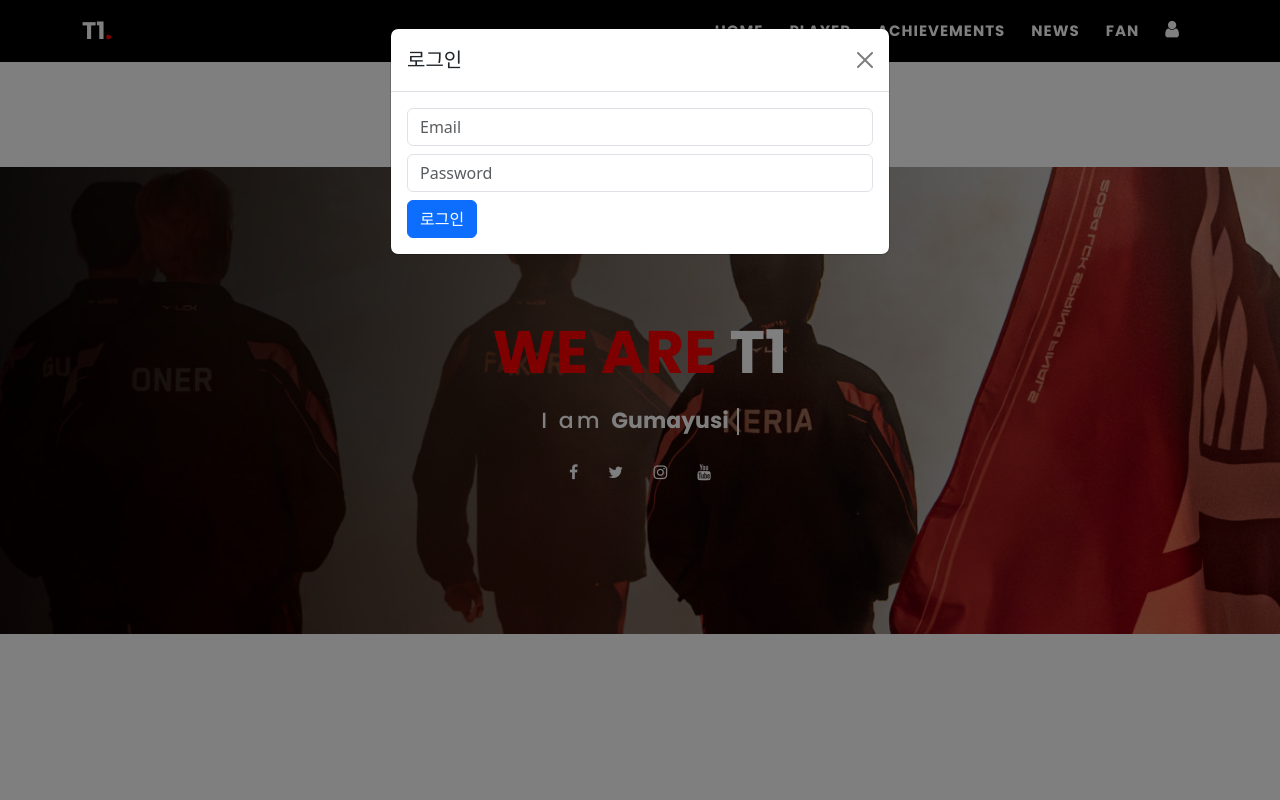
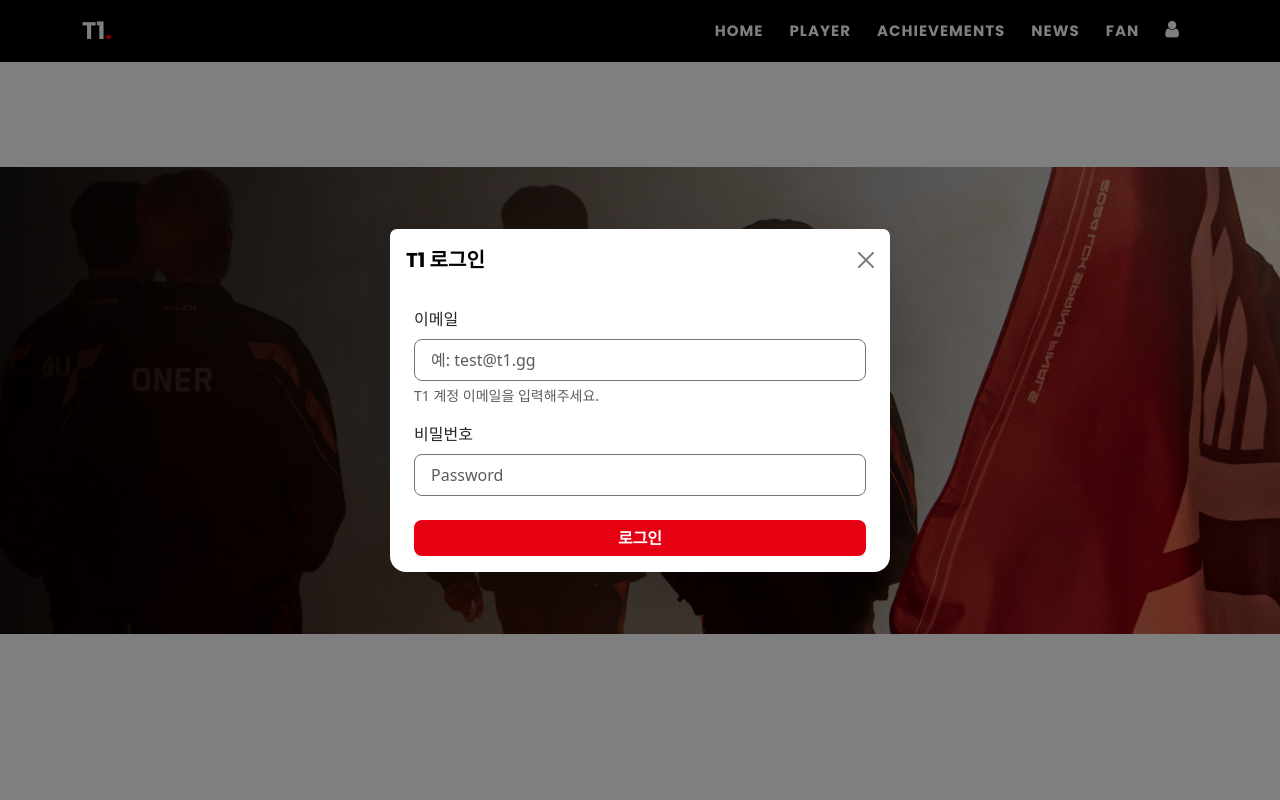
Before and after one commit to pjj5588-arch/task, a plain HTML site: page index.html in a window 1280 px wide. Both pictures are taken after a click on the link 1172 px from the left and 31 px from the top of the page. Shown: the top 800 px of the page. Drawn offline with nearby package versions, Linux system fonts and the light colour scheme.

Commit message:
모닝수정

```diff
--- a/assets/css/style.css
+++ b/assets/css/style.css
@@ -296,6 +296,16 @@
 }
 
 
+  /* 버튼 호버 효과 */
+  #loginModal .btn:hover {
+    background-color: #ff1a2a;
+  }
+
+  /* 입력창 포커스 효과 */
+  #loginModal .form-control:focus {
+    box-shadow: 0 0 0 2px #E60012;
+    outline: none;
+  }
 
 /**************************************
  * 02.Preloader Style
--- a/assets/js/login.js
+++ b/assets/js/login.js
@@ -1,29 +1,37 @@
-document.addEventListener('DOMContentLoaded', function() {
+document.addEventListener('DOMContentLoaded', () => {
   const loginForm = document.getElementById('loginForm');
-  if (!loginForm) return;
+  const loginModalEl = document.getElementById('loginModal');
+  const loginButton = document.getElementById('loginButton');
 
-  loginForm.addEventListener('submit', function(e) {
+  if (!loginForm || !loginModalEl || !loginButton) return;
+
+  loginForm.addEventListener('submit', (e) => {
     e.preventDefault();
 
-    const email = document.getElementById('email').value;
-    const password = document.getElementById('password').value;
+    const email = document.getElementById('email').value.trim();
+    const password = document.getElementById('password').value.trim();
 
     const correctEmail = "test@t1.gg";
     const correctPassword = "1234";
 
     if (email === correctEmail && password === correctPassword) {
       alert("로그인 성공! 🎉");
-      // 로그인 성공 시 모달 닫기
-      const modal = bootstrap.Modal.getInstance(document.getElementById('loginModal'));
+      const modal = bootstrap.Modal.getInstance(loginModalEl);
       modal.hide();
     } else {
       alert("로그인 실패. 이메일 또는 비밀번호를 확인하세요.");
     }
   });
 
-  // 모달 닫힌 후 로그인 버튼으로 포커스 이동
-  const loginModalEl = document.getElementById('loginModal');
-  loginModalEl.addEventListener('hidden.bs.modal', function () {
-    document.getElementById('loginButton').focus();
+  // 모달 열릴 때 스크롤 잠금
+  loginModalEl.addEventListener('show.bs.modal', () => {
+    document.body.style.overflow = 'hidden';
+  });
+
+  // 모달 닫힐 때 스크롤 복원 & 포커스 제거
+  loginModalEl.addEventListener('hidden.bs.modal', () => {
+    document.body.style.overflow = ''; // 스크롤 원래대로
+    document.activeElement.blur();     // 포커스 제거 (자동 스크롤 방지)
+    loginForm.reset();
   });
 });
--- a/index.html
+++ b/index.html
@@ -237,29 +237,51 @@
   </footer>
   <!-- End Footer Section -->
 
-<!-- 로그인 버튼 -->
-<button id="loginButton" type="button" class="btn btn-primary" data-bs-toggle="modal" data-bs-target="#loginModal">
-  로그인
-</button>
+<!-- 로그인 모달 -->
+<div class="modal fade" id="loginModal" tabindex="-1" aria-labelledby="loginModalLabel" aria-hidden="true">
+  <div class="modal-dialog modal-dialog-centered">
+    <div class="modal-content border-0 rounded-4 shadow-lg" style="background-color: #fff;">
+      <!-- 헤더 -->
+      <div class="modal-header border-0" style="background-color: #fff; color: #000;">
+        <h5 class="modal-title fw-bold fs-5" id="loginModalLabel">T1 로그인</h5>
+        <button type="button" class="btn-close" data-bs-dismiss="modal" aria-label="닫기"></button>
+      </div>
 
-<!-- 모달 -->
-<div class="modal fade" id="loginModal" tabindex="-1" aria-labelledby="loginModalLabel">
-  <div class="modal-dialog">
-    <div class="modal-content">
-      <div class="modal-header">
-        <h5 class="modal-title" id="loginModalLabel">로그인</h5>
-        <button type="button" class="btn-close" data-bs-dismiss="modal" aria-label="Close"></button>
-      </div>
-      <div class="modal-body">
-        <form id="loginForm">
-          <input type="email" id="email" placeholder="Email" required class="form-control mb-2">
-          <input type="password" id="password" placeholder="Password" required class="form-control mb-2">
-          <button type="submit" class="btn btn-primary">로그인</button>
+      <!-- 바디 -->
+      <div class="modal-body text-dark px-4 py-3">
+        <form id="loginForm" novalidate>
+          <!-- 이메일 -->
+          <div class="mb-3">
+            <label for="email" class="form-label">이메일</label>
+            <input type="email" id="email"
+                   class="form-control border border-secondary rounded-3 py-2 px-3"
+                   placeholder="예: test@t1.gg" required autofocus autocomplete="off"
+                   style="transition: box-shadow 0.3s;">
+            <div class="form-text text-muted">T1 계정 이메일을 입력해주세요.</div>
+          </div>
+
+          <!-- 비밀번호 -->
+          <div class="mb-4">
+            <label for="password" class="form-label">비밀번호</label>
+            <input type="password" id="password"
+                   class="form-control border border-secondary rounded-3 py-2 px-3"
+                   placeholder="Password" required autocomplete="off"
+                   style="transition: box-shadow 0.3s;">
+          </div>
+
+          <!-- 로그인 버튼 -->
+          <button type="submit"
+                  class="btn w-100 fw-bold rounded-3"
+                  style="background-color: #E60012; color: #fff; border: none; transition: background 0.3s;">
+            로그인
+          </button>
         </form>
       </div>
     </div>
   </div>
 </div>
+
+
 
   <!-- ======= Scripts ======= -->
   <script src="https://code.jquery.com/jquery-3.6.0.min.js"></script>
```
Also changed, not shown: achievements.html (+39 -16 lines), fan.html (+38 -16 lines), news.html (+39 -17 lines), player.html (+37 -17 lines).
